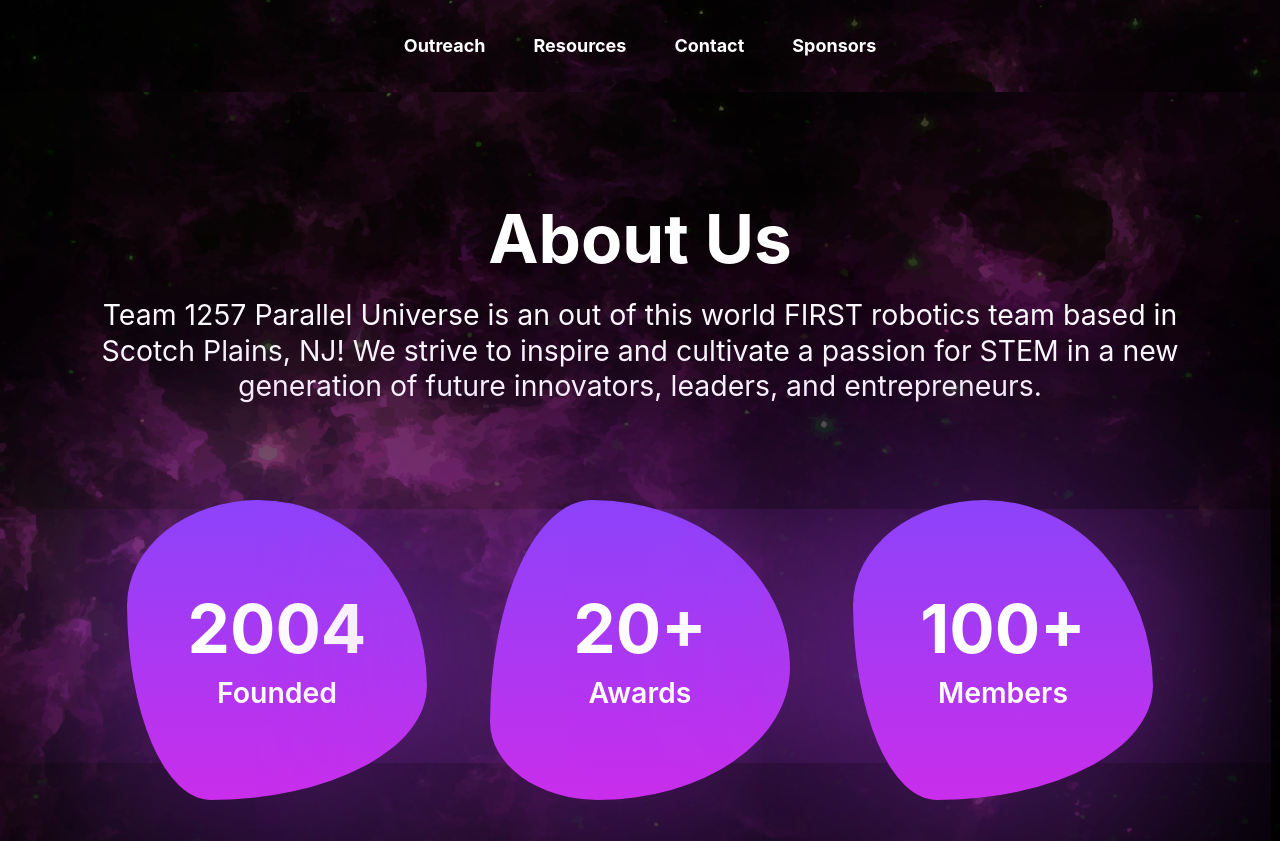
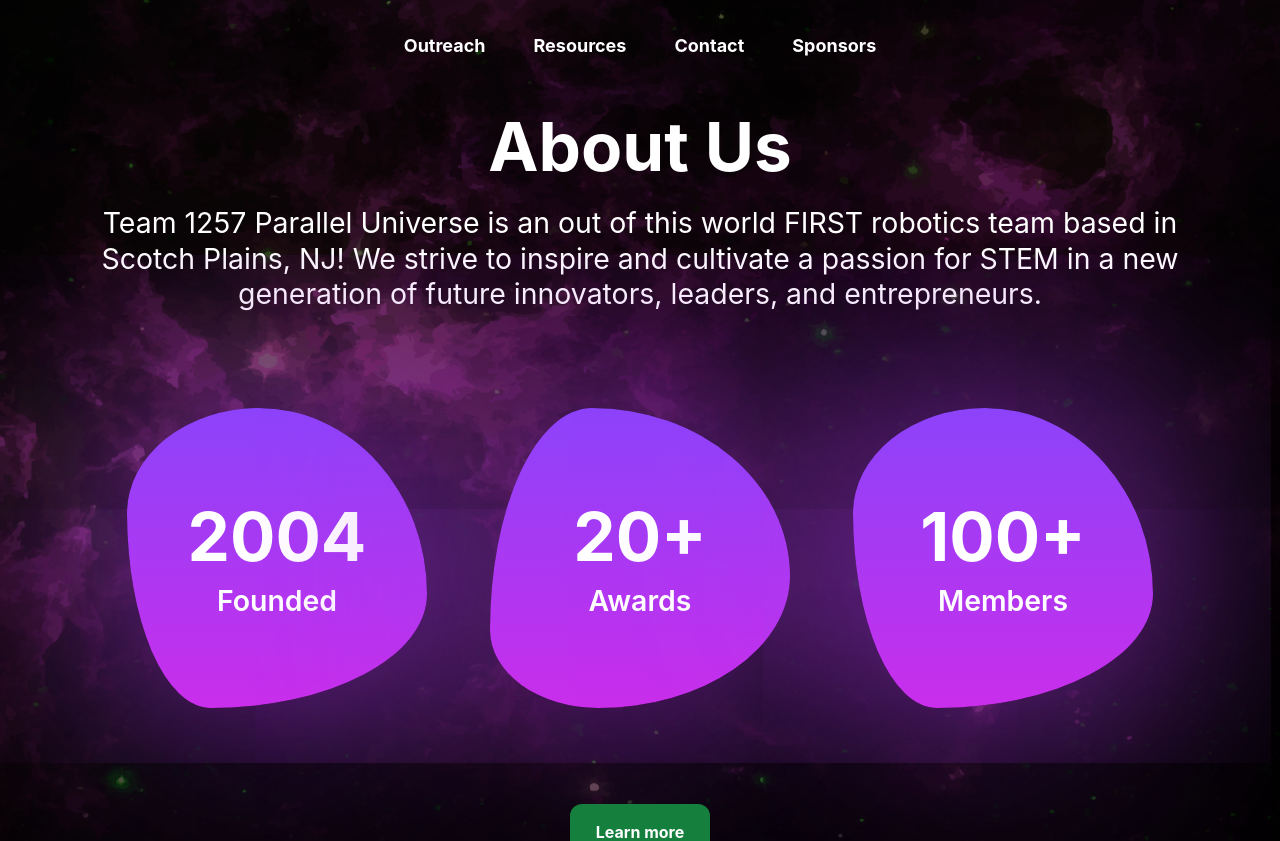
Before and after one commit to derp000/tsa-webmasters-2024, a React (Vite) app in the folder frontend/: page / in a window 1280 px wide. Shown: the top 841 px of the page. Built offline with nearby package versions, Linux system fonts and the light colour scheme.

Commit message:
Navbar changed

```diff
--- a/frontend/src/components/Navbar.tsx
+++ b/frontend/src/components/Navbar.tsx
@@ -32,7 +32,7 @@
 
 const Navbar = () => {
   const [open, setOpen] = useState<boolean>(false);
-  const [sticky, setSticky] = useState<string>("bg-cover bg-top sticky-bg");
+  const [sticky, setSticky] = useState<string>("bg-opacity-0");
 
   useEffect(() => {
     window.addEventListener("scroll", stickNavbar);
@@ -46,13 +46,13 @@
     if (window !== undefined) {
       const windowHeight = window.scrollY;
       windowHeight > 24
-        ? setSticky("fixed w-full top-0 left-0 z-50 bg-emerald-900")
-        : setSticky("bg-cover bg-top sticky-bg");
+        ? setSticky("bg-opacity-100 shadow")
+        : setSticky("bg-opacity-0");
     }
   };
 
   return (
-    <nav className={`${sticky} flex lg:flex-col flex-row items-center p-4`}>
+    <nav className={`${sticky} flex lg:flex-col flex-row items-center p-4 fixed w-full top-0 z-50 bg-emerald-900 transition-duration-150`}>
       <div className="lg:hidden ml-auto text-white">
         <Popover>
           <Popover.Button>
```
